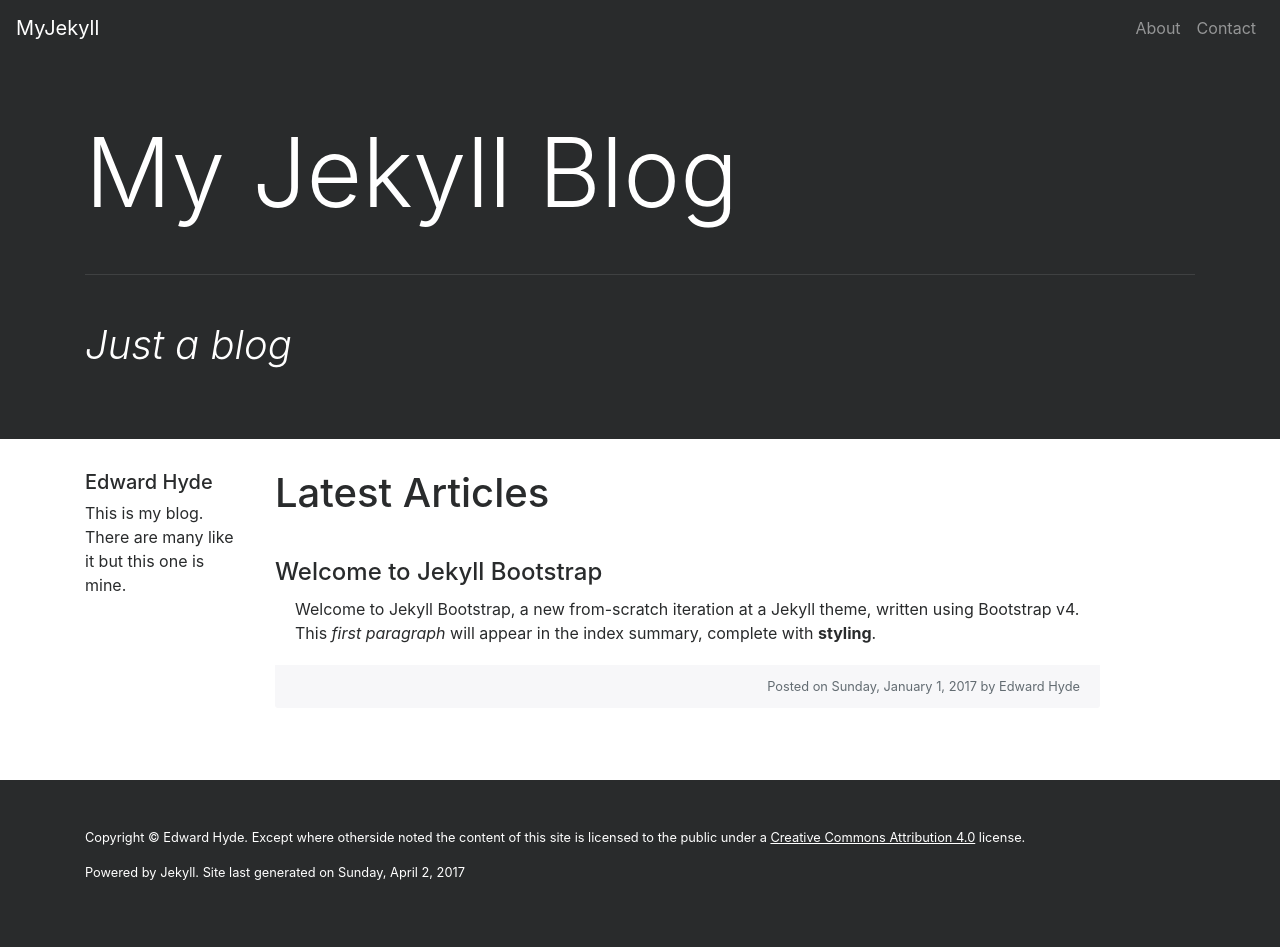
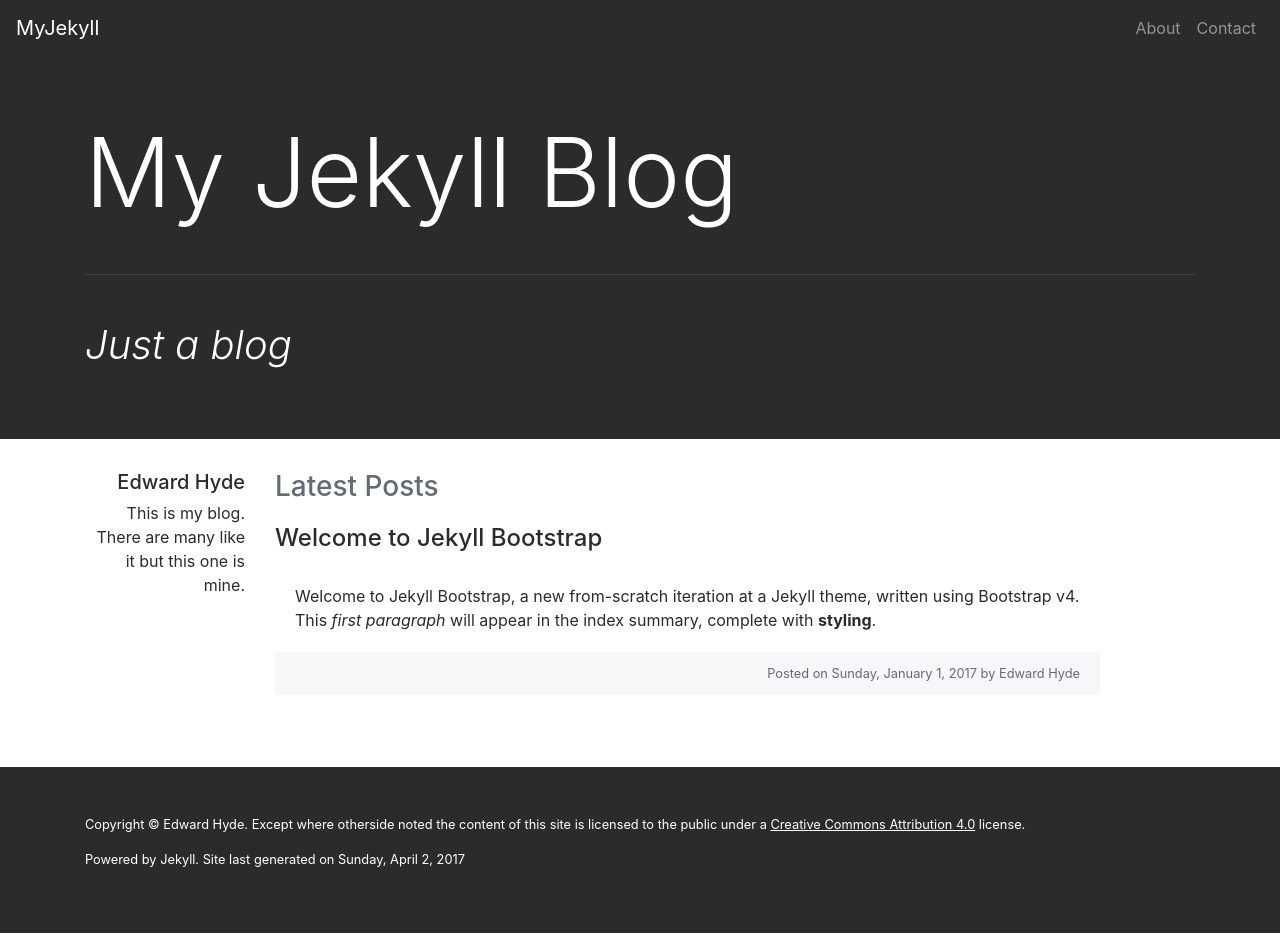
Before and after one commit to eToThePiIPower/bootstrap4jekyll, a Jekyll site: the page built from index.html, in a window 1280 px wide. Built offline with Jekyll 4.4.1, drawn with Linux system fonts in a browser that asks for light colours; nearby versions of some CDN libraries.

Commit message:
Tweak index sizing and layout

```diff
--- a/index.html
+++ b/index.html
@@ -15,20 +15,23 @@
 
 <section class="container">
   <div class="row">
-    <aside class="col-md-3 col-lg-2">
+
+    <aside class="col-md-3 col-lg-2 text-right">
       <h3 class="h5">{{ site.owner.name }}</h3>
       <p>{{ site.owner.bio }}</p>
       <hr class="my-4 hidden-md-up"/>
     </aside>
+
     <div class="col-md-9">
-      <h3 class="h1">Latest Articles</h3>
-
+      <h3 class="h3 text-muted mb-4">Latest Posts</h3>
       {% for post in site.posts %}
-      <article class="card my-4 post-excerpt">
-        <section class="card-block">
+      <article class="card mb-4 post-excerpt">
+        <header class="card-block py-0">
           <h4 class="card-title">
             <a class="card-title-link" href="{{ post.url }}">{{ post.title }}</a>
           </h4>
+        </header>
+        <section class="card-block">
           {{ post.excerpt }}
         </section>
         <footer class="card-footer small text-muted text-right">
@@ -37,7 +40,7 @@
         </footer>
       </article>
       {% endfor %}
+    </div> <!-- /.col-md-9 -->
 
-    </div> <!-- /.col-md-9 -->
   </div> <!-- /.row -->
 </section>
```
